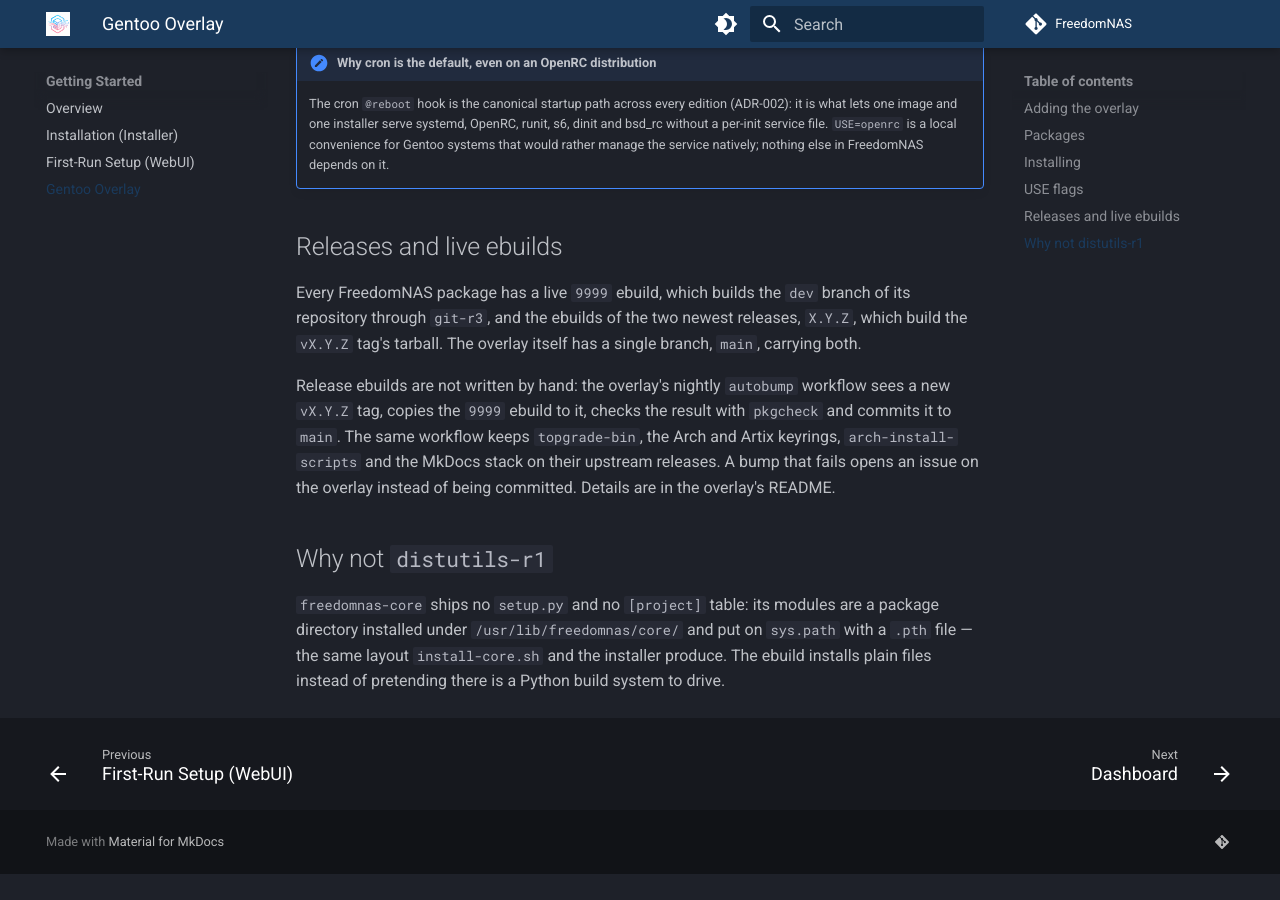
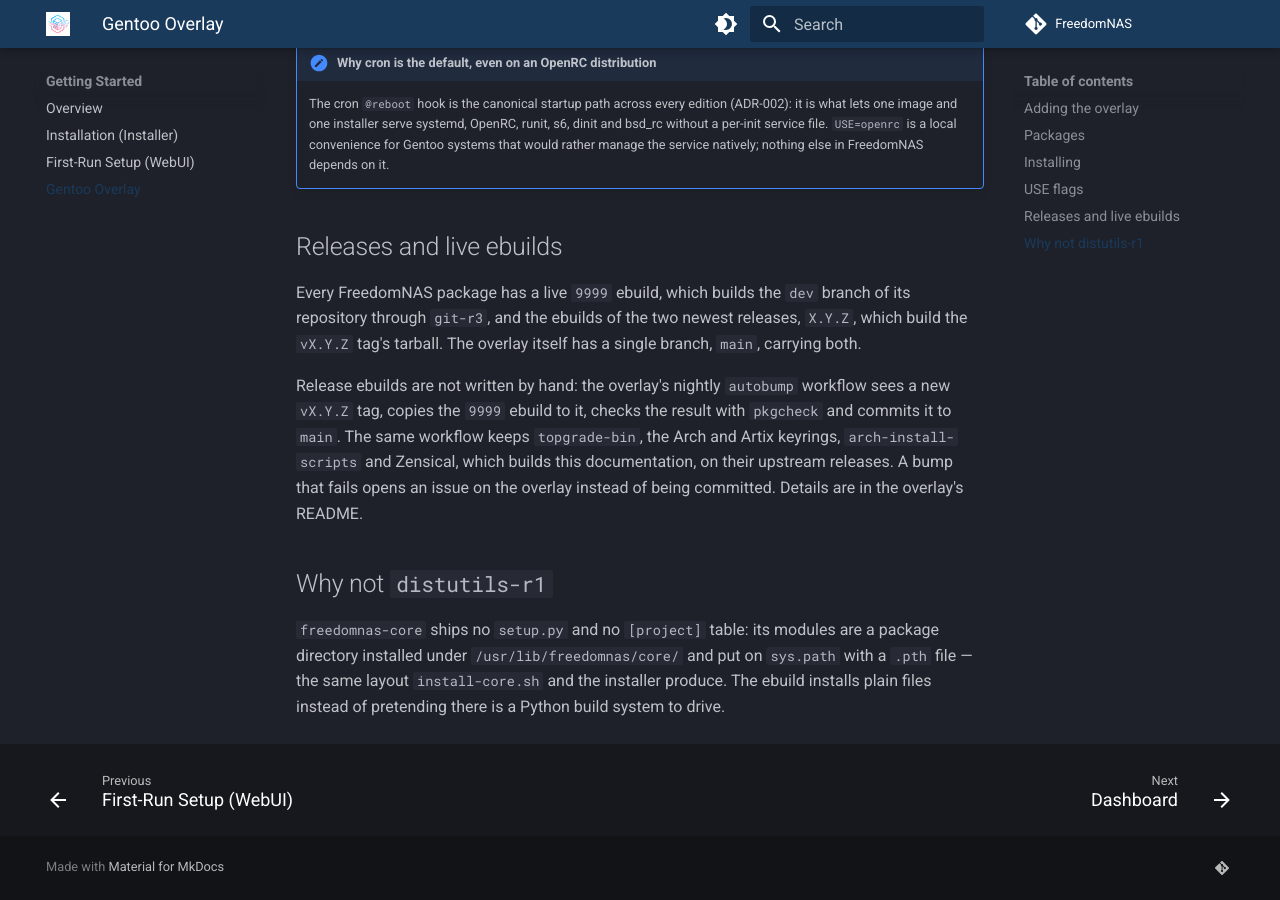
Before and after one commit to FreedomNAS/freedomnas-docs, an MkDocs documentation site: the page built from docs/getting-started/gentoo-overlay.md, in a window 1280 px wide and 900 px high, scrolled down 1983 px. Built offline with MkDocs 1.6.1 and Material for MkDocs 9.7.7, drawn with Linux system fonts in a browser that asks for light colours; before the commit the page ends 2857 px from its top, so only the background shows below that.

Commit message:
Document Zensical as the Gentoo docs builder

```diff
--- a/docs/getting-started/gentoo-overlay.md
+++ b/docs/getting-started/gentoo-overlay.md
@@ -92,9 +92,10 @@ has a single branch, `main`, carrying both.
 Release ebuilds are not written by hand: the overlay's nightly `autobump`
 workflow sees a new `vX.Y.Z` tag, copies the `9999` ebuild to it, checks the
 result with `pkgcheck` and commits it to `main`. The same workflow keeps
-`topgrade-bin`, the Arch and Artix keyrings, `arch-install-scripts` and the
-MkDocs stack on their upstream releases. A bump that fails opens an issue on
-the overlay instead of being committed. Details are in the overlay's README.
+`topgrade-bin`, the Arch and Artix keyrings, `arch-install-scripts` and
+Zensical, which builds this documentation, on their upstream releases. A
+bump that fails opens an issue on the overlay instead of being committed.
+Details are in the overlay's README.
 
 ## Why not `distutils-r1`
 
```
Also changed, not shown: docs/developer/packaging.md (+2 -2 lines).
